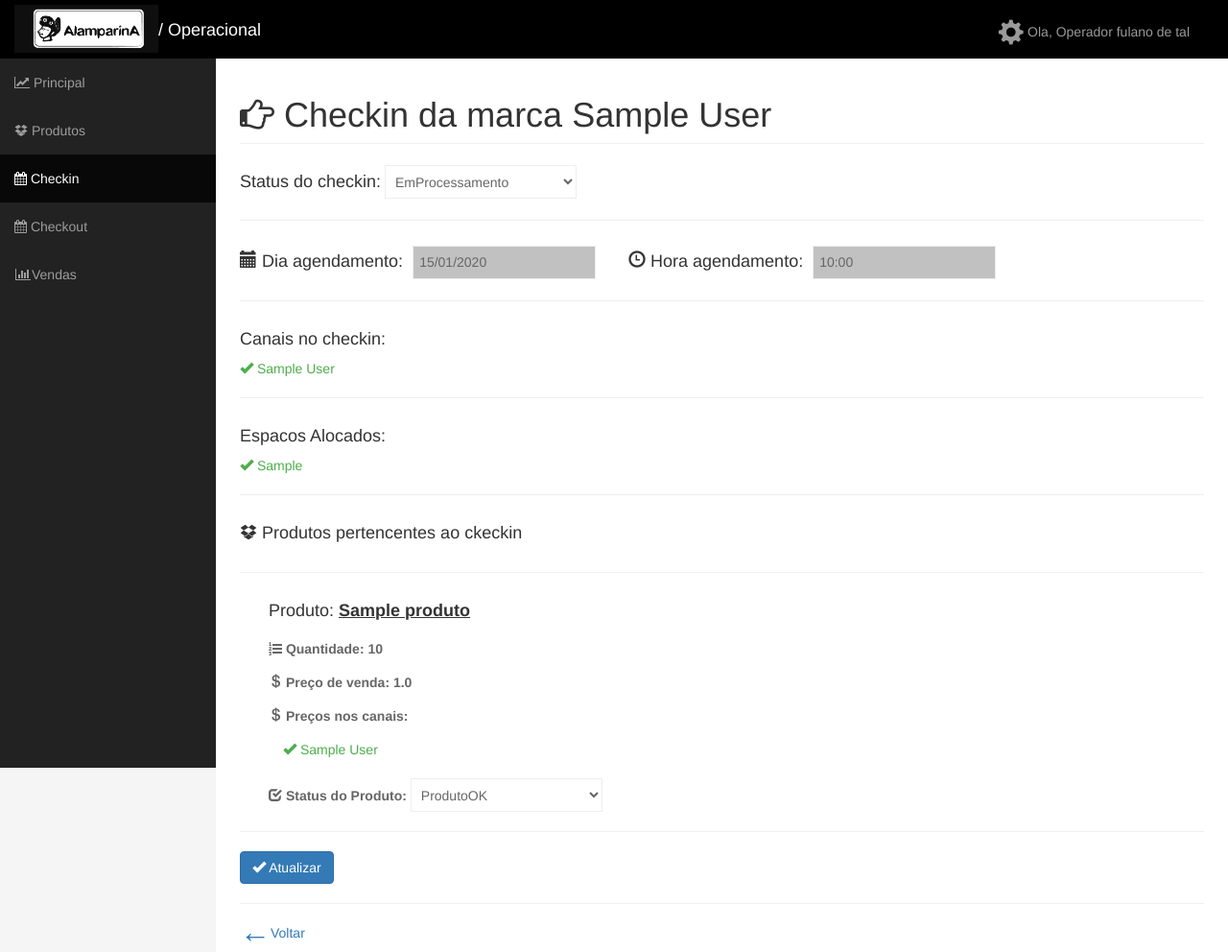
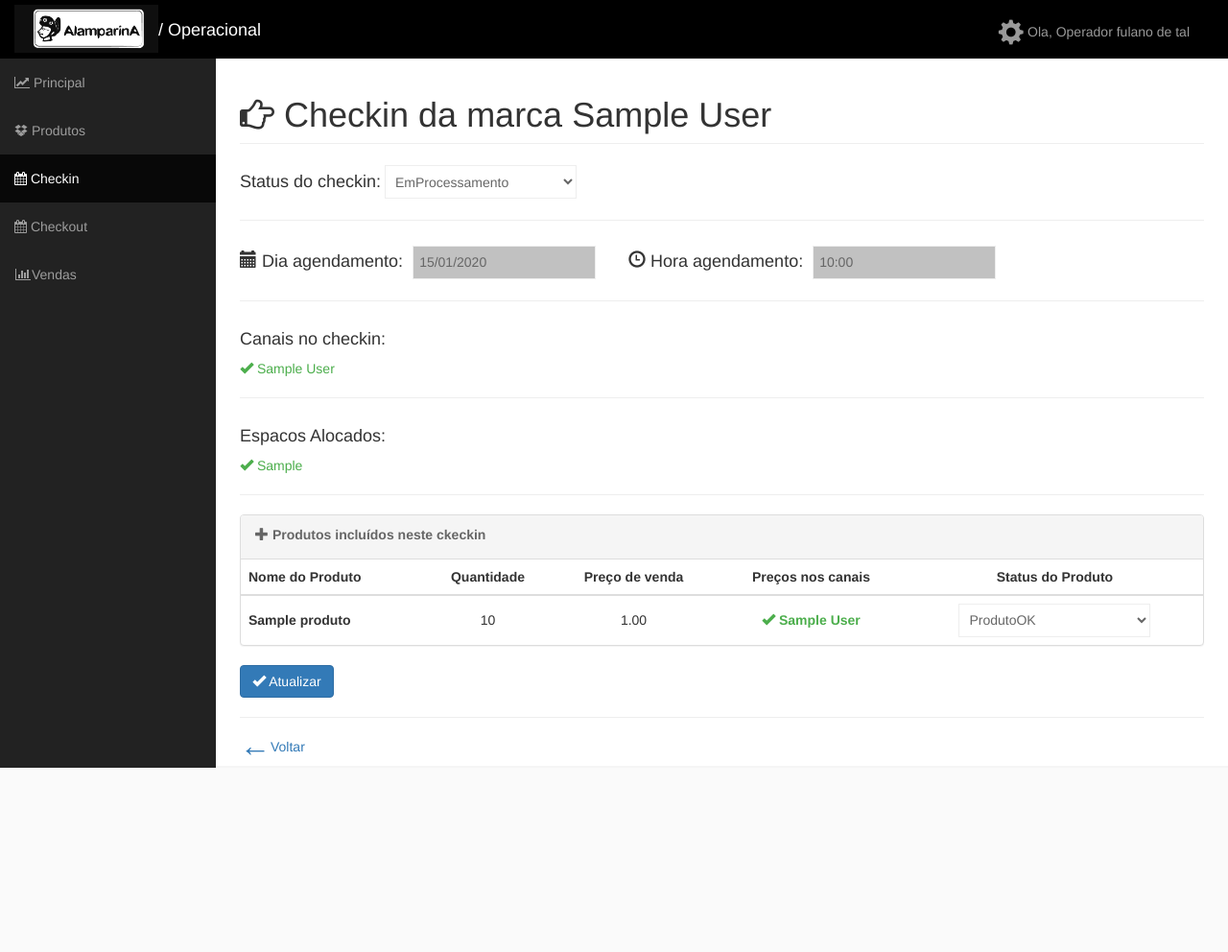
Before and after one commit to robertocsp/alamparina, a Django app: page /operacional/checkin/1/ in a window 1280 px wide. Shown: the whole page at 96% size. After the commit the page ends 800 px from the top, so only its background shows below. Run offline with Django 3.2, Linux system fonts and the light colour scheme; a user stored in the database is signed in; tables that the repository leaves empty hold one stand-in row (values such as "Sample post"); some libraries are stand-ins or nearby versions.

Commit message:
ajustes gerais de layout

```diff
--- a/alamparina/templates/checkin_operacional.html
+++ b/alamparina/templates/checkin_operacional.html
@@ -54,29 +54,44 @@
     </ul>
     <hr>
     <div class="lista-produtos">
-        <label class="h4"><i class="fa fa-dropbox"></i> Produtos pertencentes ao ckeckin</label><hr>
         {% if expedicao_list %}
+            <div class="panel panel-default">
+              <div class="panel-heading"><label><i class="glyphicon glyphicon-plus"></i> Produtos inclu&iacute;dos neste ckeckin</label></div>
+              <table class="table ultimo-padding">
+                  <thead>
+                    <tr>
+                        <th>Nome do Produto</th>
+                        <th>Quantidade</th>
+                        <th>Preço de venda</th>
+                        <th>Preços nos canais</th>
+                        <th>Status do Produto</th>
+                    </tr>
+                  </thead>
+                  <tbody>
                     {% for expedicao in expedicao_list %}
-                    <ul>
-                        <li><label class="h4">Produto: <strong>{{expedicao.produto.nome}}</strong></label></li>
-                        <li><label><i class="fa fa-list-ol"></i> Quantidade: {{expedicao.quantidade}}</label></li>
-                        <li><label><i class="glyphicon glyphicon-usd"></i> Preço de venda: {{expedicao.produto.preco_venda}}</label></li>
-                        <li><label><i class="glyphicon glyphicon-usd"></i> Preços nos canais:</label></li>
-                        <ul>
+                        <tr>
+                            <th>{{expedicao.produto.nome}}</th>
+                            <td>{{expedicao.quantidade}}</td>
+                            <td>{{expedicao.produto.preco_venda|floatformat:2}}</td>
+                            <td>
+
                                     {% for canal in canal_list %}
-                                <li class="text-verde"><i class="glyphicon glyphicon-ok"></i> {{canal.nome}}</li>
-                            {%endfor%}
-                        </ul>
-                        <li>
-                            <label for="id_status_produto"><span class="glyphicon glyphicon-check"></span> Status do Produto:</label>
+                                        <strong class="text-verde"><i class="glyphicon glyphicon-ok"></i> {{ canal.nome }}</strong><br>
+                                    {% endfor %}
+
+                            </td>
+                            <td>
                                 <select id="id_status_produto" name="status_produto_{{expedicao.produto.id}}" {%ifequal checkin.status 'confirmado' %} disabled {%endifequal%}>>
                                     {% for key, value in expedicao.STATUS%}
                                         <option value="{{key}}" {%ifequal key expedicao.status %} selected {%endifequal%}>{{value}}</option>
                                     {% endfor %}
                                 </select>
-                        </li>
-                    </ul> <hr>
+                            </td>
+                        </tr>
                     {% endfor %}
+                  </tbody>
+              </table>
+            </div>
             {% else %}
                 <div class="alert alert-warning">
                     <strong>Não existem produtos adicionados a este checkin</strong>
--- a/alamparina/templates/marca_cadastra_produto.html
+++ b/alamparina/templates/marca_cadastra_produto.html
@@ -14,7 +14,7 @@
         <li><label for="{{ form.nome.id_nome }}">Nome:</label>
             {{ form.nome }}
         </li>
-        <li><label for="{{ form.codigo.id_codigo }}">Codigo:</label>
+        <li><label for="{{ form.codigo.id_codigo }}">C&oacute;digo:</label>
             {{ form.codigo }}
         </li>
         <li><label for="{{ form.descricao.id_descricao }}">Descri&ccedil;&atilde;o:</label>
```
Also changed, not shown: alamparina/templates/realizar_venda.html (+6 -4 lines). Lines whose indentation alone changed are shown as unchanged.
